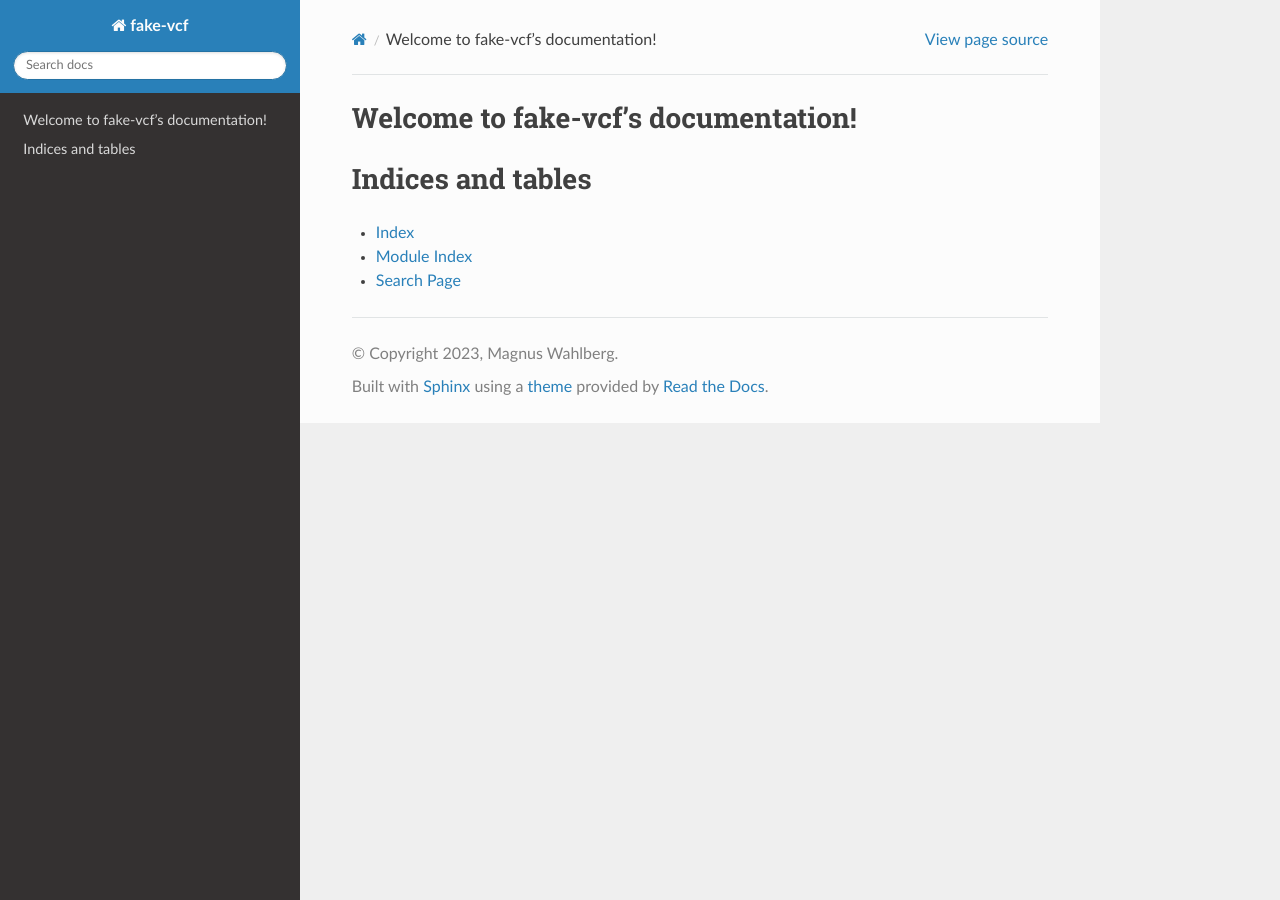
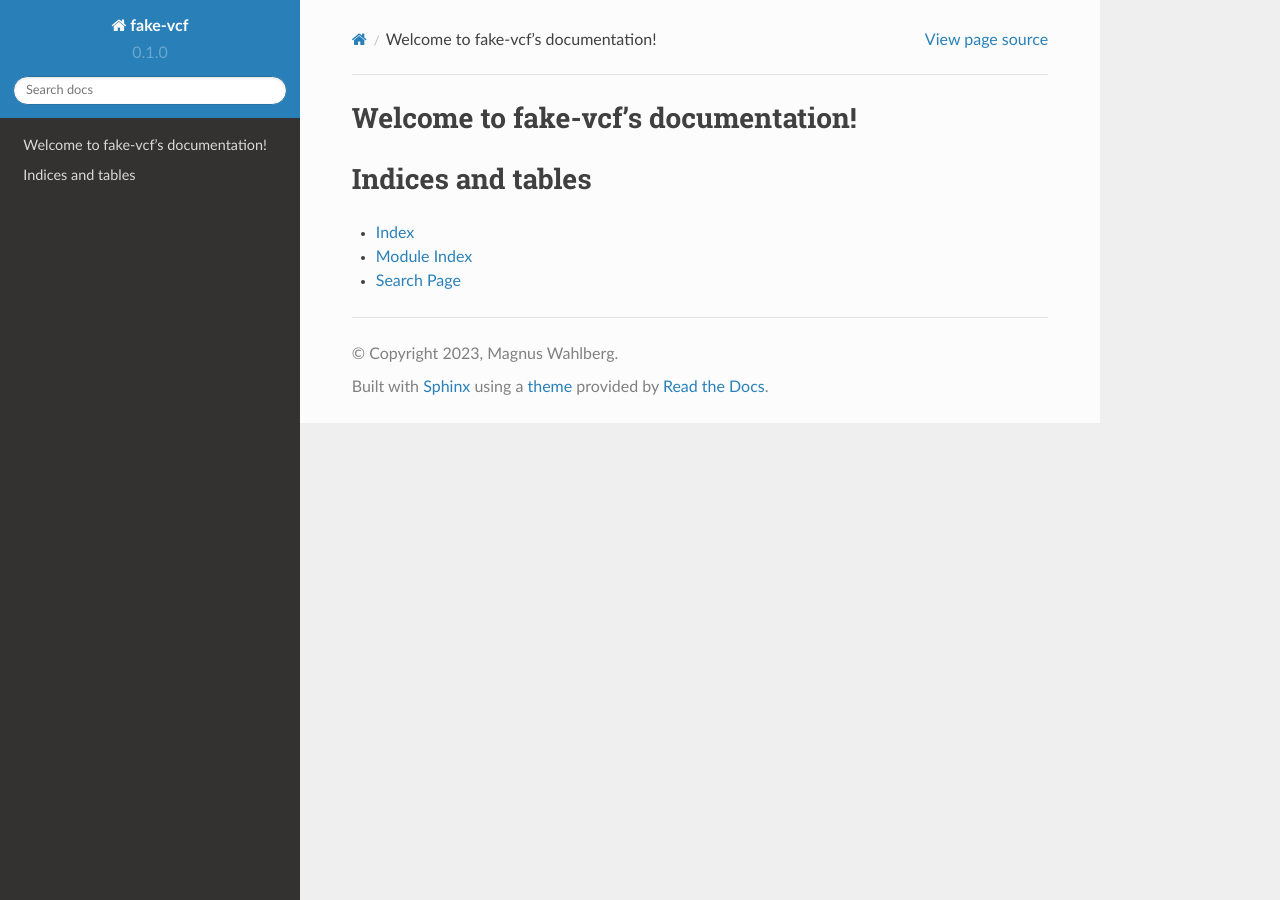
Before and after one commit to endast/fake-vcf, a Sphinx documentation site: the page built from docs/index.rst, in a window 1280 px wide. Built offline with Sphinx 7.4.7 and the Read the Docs theme 2.0.0, drawn with Linux system fonts in a browser that asks for light colours.

Commit message:
add version to docs

```diff
--- a/docs/conf.py
+++ b/docs/conf.py
@@ -9,6 +9,7 @@
 project = "fake-vcf"
 copyright = "2023, Magnus Wahlberg"
 author = "Magnus Wahlberg"
+version = "0.1.0"
 
 # -- General configuration ---------------------------------------------------
 # https://www.sphinx-doc.org/en/master/usage/configuration.html#general-configuration
```
